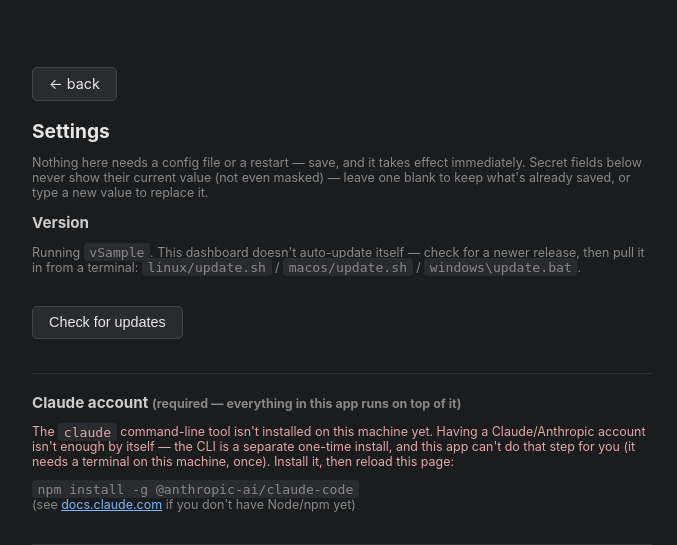
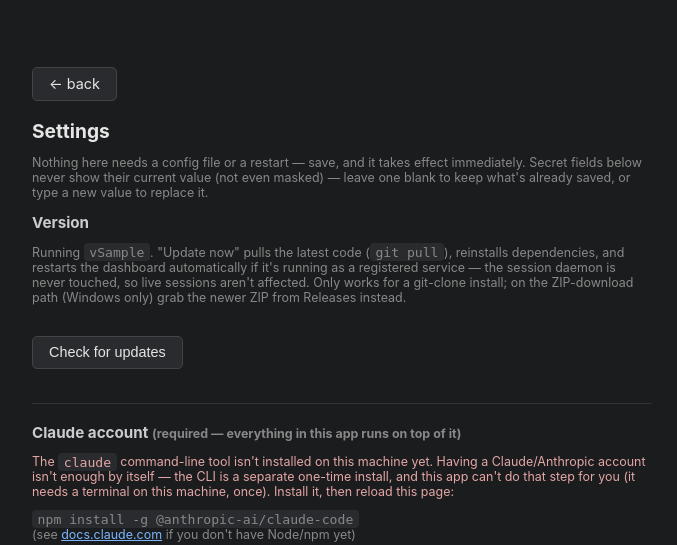
Before and after one commit to bburge14/cadre, a Flask app: template templates/settings.html in a window 1280 px wide. Shown: the top 545 px of the page, without its empty margins (298-975 px from the left). Run offline with Flask 3, Linux system fonts and the light colour scheme; the template is opened without the code that fills it: most values are stand-ins (such as "Sample title", 1, 10 or a date in 2020).

Commit message:
Make "Update now" actually apply updates in-app, not just detect them
Settings previously only checked GitHub's releases API and linked to a
newer release -- applying it required opening a terminal and running
linux/update.sh by hand. Added a real "Update now" button: git pull,
reinstall requirements.txt, and auto-restart the dashboard once a matching
registered service is found (same WorkingDirectory-match safety check as
the shell scripts, reimplemented in Python since this runs inside the app
itself) -- then the page polls until it's back and reloads. The session
daemon is never touched by this, same boundary as everywhere else in this
app: restarting the dashboard alone is safe, restarting the daemon isn't.

Restarting the service that's handling the very request that triggered it
can't happen synchronously, so the actual restart is deferred to a
background thread that waits for the HTTP response to flush first.

Co-Authored-By: Claude Sonnet 5 <noreply@anthropic.com>
Claude-Session: https://claude.ai/code/session_01M6akbAwzEF5wHDb6eyaaJ9

```diff
--- a/app.py
+++ b/app.py
@@ -3,6 +3,9 @@ from __future__ import annotations
 import secrets
 import shutil
 import subprocess
+import sys
+import threading
+import time
 from datetime import timedelta
 from pathlib import Path
 
@@ -658,6 +661,109 @@ def check_update():
     }
 
 
+def _matching_dashboard_service() -> str | None:
+    """Whether *this exact checkout* owns a registered dashboard
+    service/task -- same WorkingDirectory-match safety check as the
+    uninstall/update scripts, reimplemented here since this runs from
+    inside the app rather than a shell script. Only ever looks at the
+    dashboard service, never the daemon -- restarting the daemon ends live
+    Claude Code sessions, which this feature must never do unprompted."""
+    if sys.platform == "win32":
+        try:
+            out = subprocess.run(
+                ["schtasks", "/Query", "/TN", "Cadre-App", "/V", "/FO", "LIST"],
+                capture_output=True, text=True, timeout=10,
+            )
+            if out.returncode != 0:
+                return None
+            for line in out.stdout.splitlines():
+                if line.strip().startswith("Start In:"):
+                    work_dir = line.split(":", 1)[1].strip()
+                    if Path(work_dir) == config.BASE_DIR:
+                        return "Cadre-App"
+        except (OSError, subprocess.SubprocessError):
+            return None
+        return None
+
+    service_file = Path.home() / ".config" / "systemd" / "user" / "cadre-app.service"
+    if not service_file.exists():
+        return None
+    try:
+        for line in service_file.read_text().splitlines():
+            if line.startswith("WorkingDirectory="):
+                raw = line.split("=", 1)[1].strip()
+                resolved = Path(raw.replace("%h", str(Path.home()), 1))
+                if resolved == config.BASE_DIR:
+                    return "cadre-app.service"
+    except OSError:
+        return None
+    return None
+
+
+def _apply_update() -> dict:
+    if not (config.BASE_DIR / ".git").is_dir():
+        return {
+            "ok": False,
+            "error": "This isn't a git checkout -- grab the newer release ZIP from GitHub instead.",
+        }
+
+    log_parts = []
+
+    def _run(args: list[str]) -> subprocess.CompletedProcess:
+        return subprocess.run(
+            args, cwd=config.BASE_DIR, capture_output=True, text=True, timeout=120,
+        )
+
+    try:
+        pull = _run(["git", "pull"])
+    except (OSError, subprocess.SubprocessError) as exc:
+        return {"ok": False, "error": f"git pull failed to run: {exc}"}
+    log_parts.append("$ git pull\n" + pull.stdout + pull.stderr)
+    if pull.returncode != 0:
+        return {"ok": False, "error": "git pull failed -- see log.", "log": "\n".join(log_parts)}
+
+    pip_path = config.BASE_DIR / ("venv/Scripts/pip.exe" if sys.platform == "win32" else "venv/bin/pip")
+    try:
+        deps = _run([str(pip_path), "install", "-r", "requirements.txt"])
+    except (OSError, subprocess.SubprocessError) as exc:
+        return {"ok": False, "error": f"dependency install failed to run: {exc}", "log": "\n".join(log_parts)}
+    log_parts.append("$ pip install -r requirements.txt\n" + deps.stdout + deps.stderr)
+    if deps.returncode != 0:
+        return {"ok": False, "error": "Dependency install failed -- see log.", "log": "\n".join(log_parts)}
+
+    return {"ok": True, "log": "\n".join(log_parts), "restart_target": _matching_dashboard_service()}
+
+
+def _restart_dashboard_service(service_name: str) -> None:
+    """Runs in a background thread, after the HTTP response for
+    apply_update has already been sent -- restarting the service that's
+    serving this very request kills the process handling it, so this can't
+    happen synchronously inside the request."""
+    time.sleep(1.5)
+    try:
+        if sys.platform == "win32":
+            subprocess.run(["powershell", "-NoProfile", "-Command", f"Stop-ScheduledTask -TaskName '{service_name}'; Start-Sleep -Seconds 1; Start-ScheduledTask -TaskName '{service_name}'"], timeout=30)
+        else:
+            subprocess.run(["systemctl", "--user", "restart", service_name], timeout=30)
+    except (OSError, subprocess.SubprocessError):
+        pass
+
+
+@app.post("/settings/apply-update")
+@require_auth
+def apply_update():
+    result = _apply_update()
+    if not result["ok"]:
+        return result
+    restart_target = result.pop("restart_target", None)
+    if restart_target:
+        threading.Thread(target=_restart_dashboard_service, args=(restart_target,), daemon=True).start()
+        result["restarting"] = True
+    else:
+        result["restarting"] = False
+    return result
+
+
 @app.post("/settings")
 @require_auth
 def save_settings():
--- a/templates/settings.html
+++ b/templates/settings.html
@@ -33,13 +33,17 @@
 
   <h2 style="margin-top:0; border-top:none; padding-top:0;">Version</h2>
   <p class="hint">
-    Running <code>v{{ current_version }}</code>. This dashboard doesn't
-    auto-update itself — check for a newer release, then pull it in from a
-    terminal: <code>linux/update.sh</code> / <code>macos/update.sh</code> /
-    <code>windows\update.bat</code>.
+    Running <code>v{{ current_version }}</code>. "Update now" pulls the
+    latest code (<code>git pull</code>), reinstalls dependencies, and
+    restarts the dashboard automatically if it's running as a registered
+    service — the session daemon is never touched, so live sessions aren't
+    affected. Only works for a git-clone install; on the ZIP-download path
+    (Windows only) grab the newer ZIP from Releases instead.
   </p>
   <button class="btn" type="button" id="check-update-btn" onclick="checkForUpdate()">Check for updates</button>
+  <button class="btn btn-primary" type="button" id="apply-update-btn" onclick="applyUpdate()" style="display:none;">Update now</button>
   <div id="update-status" class="hint" style="margin-top:0.5rem;"></div>
+  <pre id="update-log" class="hint" style="display:none; margin-top:0.5rem; background:#111; padding:0.6rem 0.8rem; border-radius:6px; max-height:240px; overflow-y:auto; white-space:pre-wrap; font-size:0.76rem;"></pre>
 
   <h2>Claude account <span class="hint">(required — everything in this app runs on top of it)</span></h2>
   {% if not claude_installed %}
@@ -122,10 +126,14 @@
   </form>
 
 <script>
+let latestKnownVersion = null;
+
 async function checkForUpdate() {
   const btn = document.getElementById('check-update-btn');
+  const applyBtn = document.getElementById('apply-update-btn');
   const status = document.getElementById('update-status');
   btn.disabled = true;
+  applyBtn.style.display = 'none';
   status.textContent = 'Checking...';
   try {
     const res = await fetch("{{ url_for('check_update') }}");
@@ -136,12 +144,75 @@ async function checkForUpdate() {
       status.textContent = "You're on the latest release (v" + data.current + ").";
     } else {
       status.innerHTML = 'A newer release is available: <a href="' + data.release_url + '" target="_blank">v' + data.latest + '</a> (running v' + data.current + ').';
+      latestKnownVersion = data.latest;
+      applyBtn.style.display = 'inline-block';
+      applyBtn.textContent = 'Update now to v' + data.latest;
     }
   } catch (e) {
     status.textContent = "Couldn't check for updates: " + e;
   }
   btn.disabled = false;
 }
+
+async function applyUpdate() {
+  const applyBtn = document.getElementById('apply-update-btn');
+  const checkBtn = document.getElementById('check-update-btn');
+  const status = document.getElementById('update-status');
+  const log = document.getElementById('update-log');
+  if (!confirm('Pull the latest code and reinstall dependencies now?')) return;
+
+  applyBtn.disabled = true;
+  checkBtn.disabled = true;
+  status.textContent = 'Updating... (git pull + reinstalling dependencies, this can take a minute)';
+  log.style.display = 'none';
+
+  try {
+    const res = await fetch("{{ url_for('apply_update') }}", {
+      method: 'POST',
+      headers: { 'Content-Type': 'application/x-www-form-urlencoded' },
+      body: 'csrf_token=' + encodeURIComponent('{{ csrf_token() }}'),
+    });
+    const data = await res.json();
+    if (data.log) {
+      log.textContent = data.log;
+      log.style.display = 'block';
+    }
+    if (!data.ok) {
+      status.textContent = 'Update failed: ' + (data.error || 'unknown error');
+      applyBtn.disabled = false;
+      checkBtn.disabled = false;
+      return;
+    }
+    if (data.restarting) {
+      status.textContent = 'Update applied. Restarting the dashboard now...';
+      waitForRestart();
+    } else {
+      status.textContent = 'Update applied. Restart the dashboard yourself (it\'s not running as a registered service) to pick up the new code.';
+      applyBtn.style.display = 'none';
+      checkBtn.disabled = false;
+    }
+  } catch (e) {
+    status.textContent = 'Update failed: ' + e;
+    applyBtn.disabled = false;
+    checkBtn.disabled = false;
+  }
+}
+
+async function waitForRestart() {
+  const status = document.getElementById('update-status');
+  for (let i = 0; i < 30; i++) {
+    await new Promise(r => setTimeout(r, 1000));
+    try {
+      const res = await fetch("{{ url_for('settings_form') }}", { cache: 'no-store' });
+      if (res.ok) {
+        status.textContent = 'Back up -- reloading...';
+        location.reload();
+        return;
+      }
+    } catch (e) { /* still restarting */ }
+  }
+  status.textContent = "Didn't come back within 30s -- check it manually.";
+}
 </script>
 </body>
 </html>
```
Also changed, not shown: SETUP.md (+17 -18 lines), README.md.
